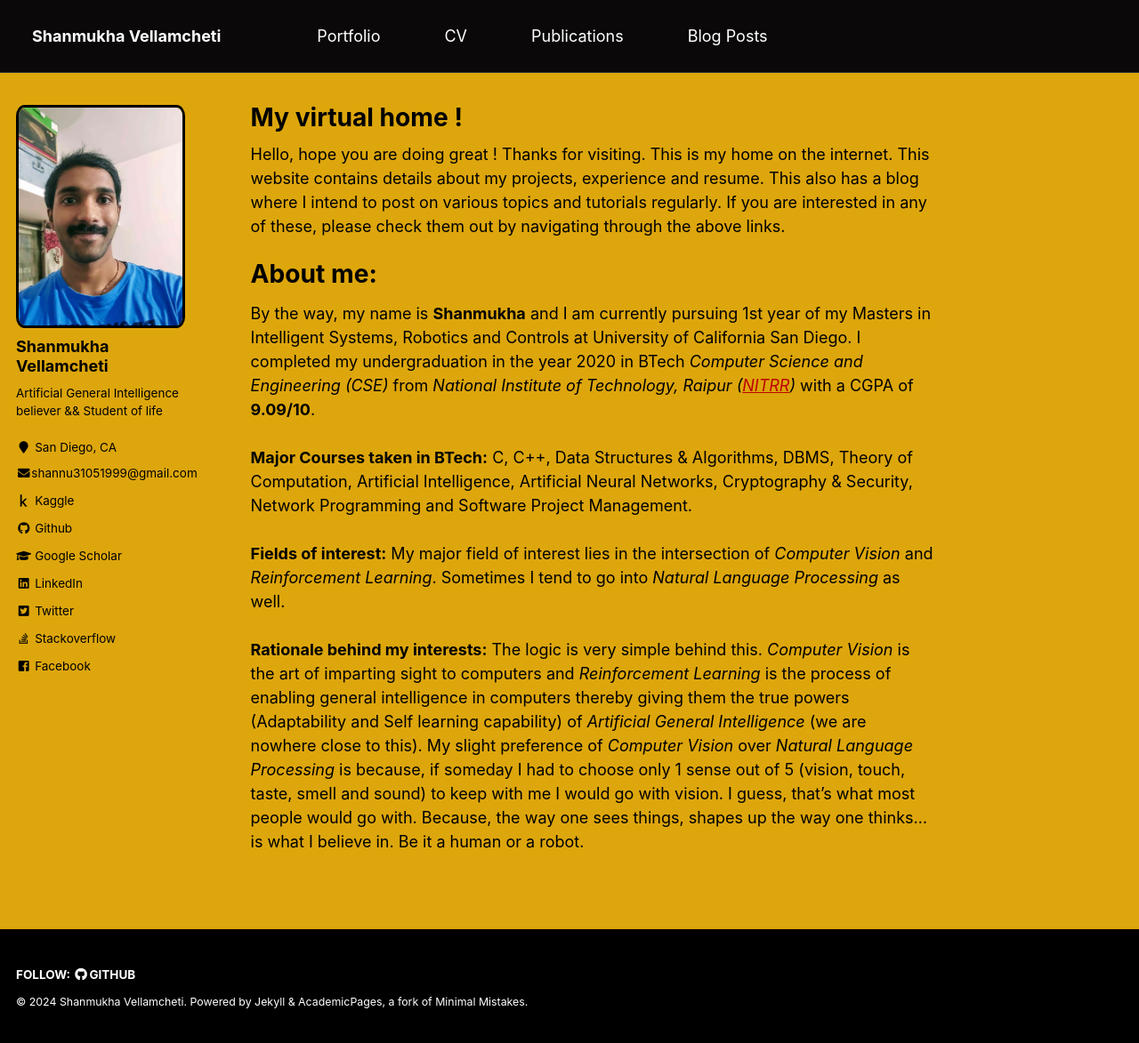
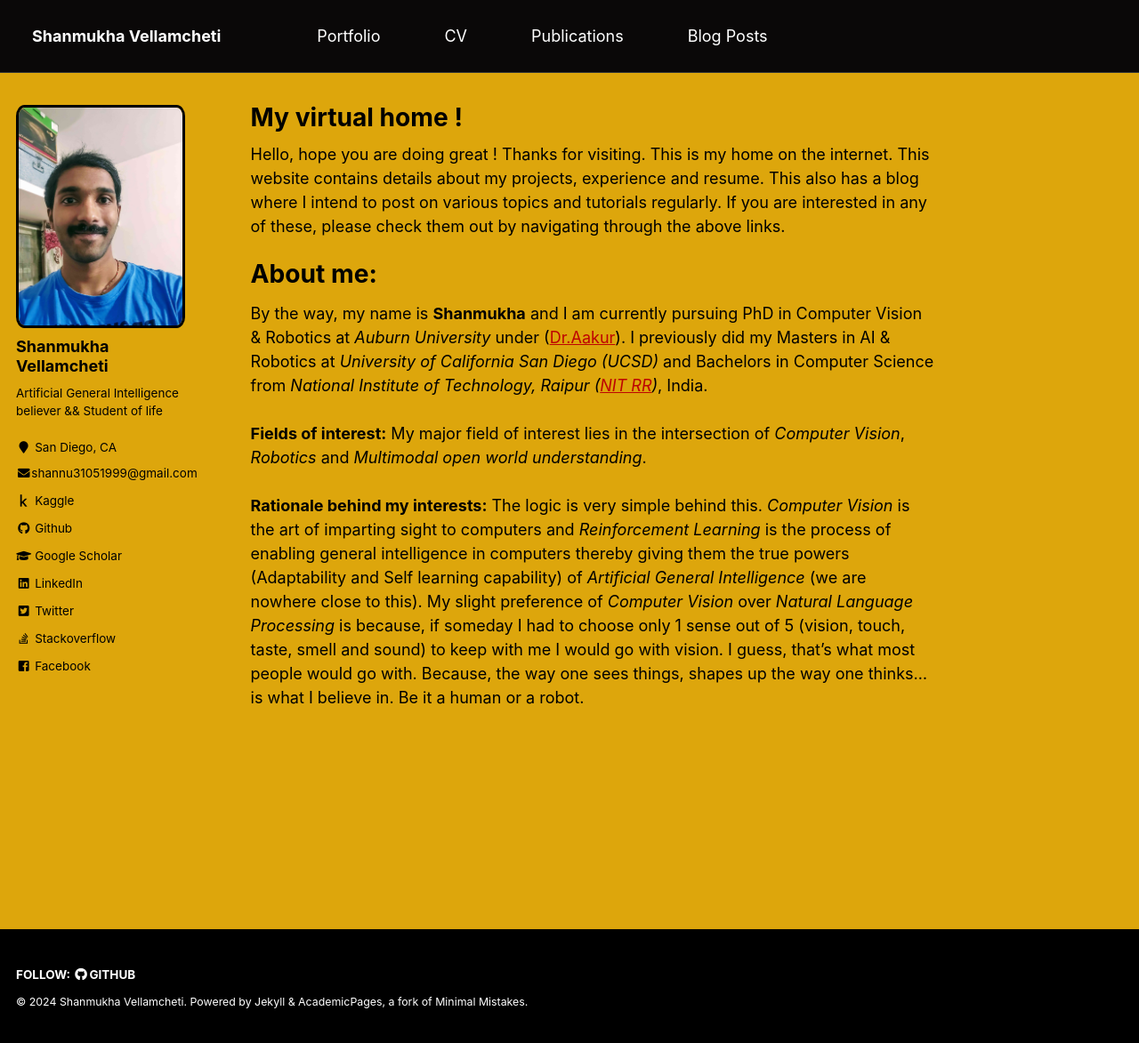
Before and after one commit to shanmukha-MaiL/shanmukha-MaiL.github.io, a Jekyll site: the page built from _pages/about.md, in a window 1280 px wide and 1173 px high. Shown: the whole window at 89% size. Built offline with Jekyll 4.4.1, drawn with Linux system fonts in a browser that asks for light colours.

Commit message:
Update about.md

```diff
--- a/_pages/about.md
+++ b/_pages/about.md
@@ -10,7 +10,6 @@ redirect_from:
 
 Hello, hope you are doing great ! Thanks for visiting. This is my home on the internet. This website contains details about my projects, experience and resume. This also has a blog where I intend to post on various topics and tutorials regularly. If you are interested in any of these, please check them out by navigating through the above links.
 # About me:
-By the way, my name is **Shanmukha** and I am currently pursuing 1st year of my Masters in Intelligent Systems, Robotics and Controls at University of California San Diego. I completed my undergraduation in the year 2020 in BTech *Computer Science and Engineering (CSE)* from *National Institute of Technology, Raipur ([NITRR](http://www.nitrr.ac.in))* with a CGPA of **9.09/10**.<br><br>
-**Major Courses taken in BTech:**  C, C++, Data Structures & Algorithms, DBMS, Theory of Computation, Artificial Intelligence, Artificial Neural Networks, Cryptography & Security, Network Programming and Software Project Management.<br><br>
-**Fields of interest:** My major field of interest lies in the intersection of *Computer Vision* and *Reinforcement Learning*. Sometimes I tend to go into *Natural Language Processing* as well.<br><br>
+By the way, my name is **Shanmukha** and I am currently pursuing PhD in Computer Vision & Robotics at *Auburn University* under ([Dr.Aakur](https://saakur.github.io/)). I previously did my Masters in AI & Robotics at *University of California San Diego (UCSD)* and Bachelors in Computer Science from *National Institute of Technology, Raipur ([NIT RR](http://www.nitrr.ac.in))*, India.<br><br>
+**Fields of interest:** My major field of interest lies in the intersection of *Computer Vision*, *Robotics* and *Multimodal open world understanding*.<br><br>
 **Rationale behind my interests:** The logic is very simple behind this. *Computer Vision* is the art of imparting sight to computers and *Reinforcement Learning* is the process of enabling general intelligence in computers thereby giving them the true powers (Adaptability and Self learning capability) of *Artificial General Intelligence* (we are nowhere close to this). My slight preference of *Computer Vision* over *Natural Language Processing* is because, if someday I had to choose only 1 sense out of 5 (vision, touch, taste, smell and sound) to keep with me I would go with vision. I guess, that's what most people would go with. Because, the way one sees things, shapes up the way one thinks...is what I believe in. Be it a human or a robot.
```
